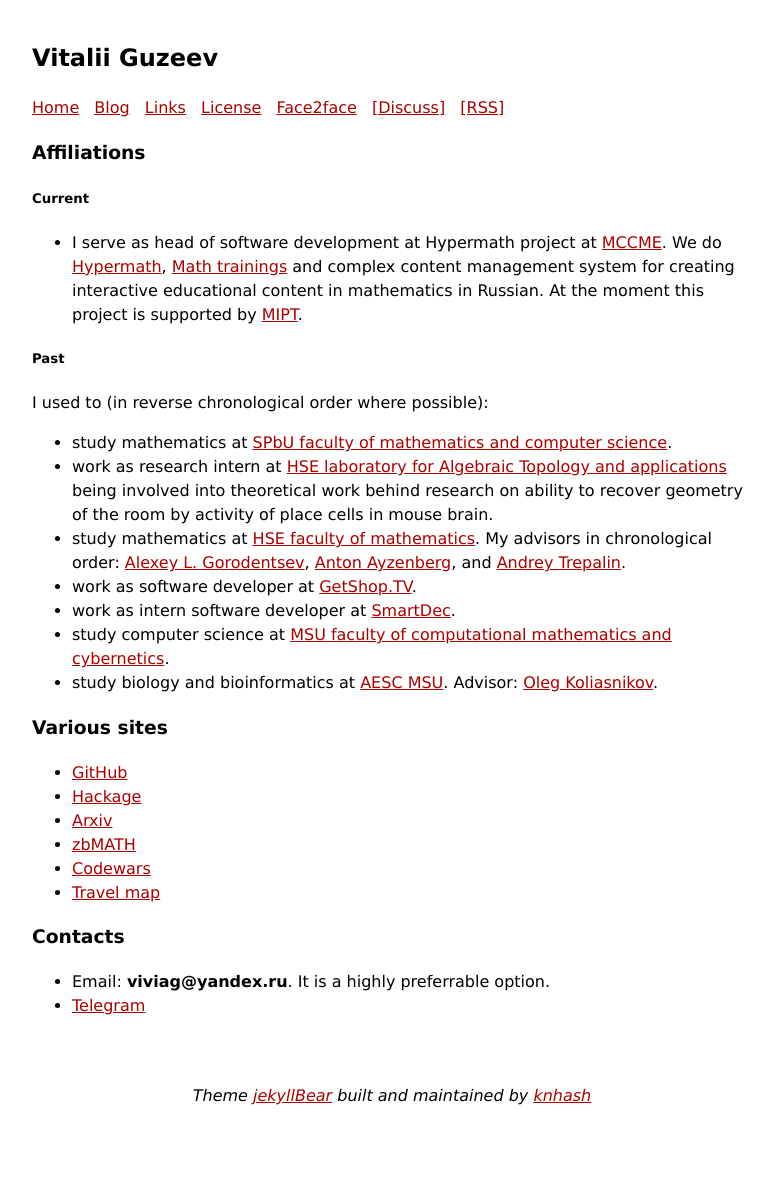
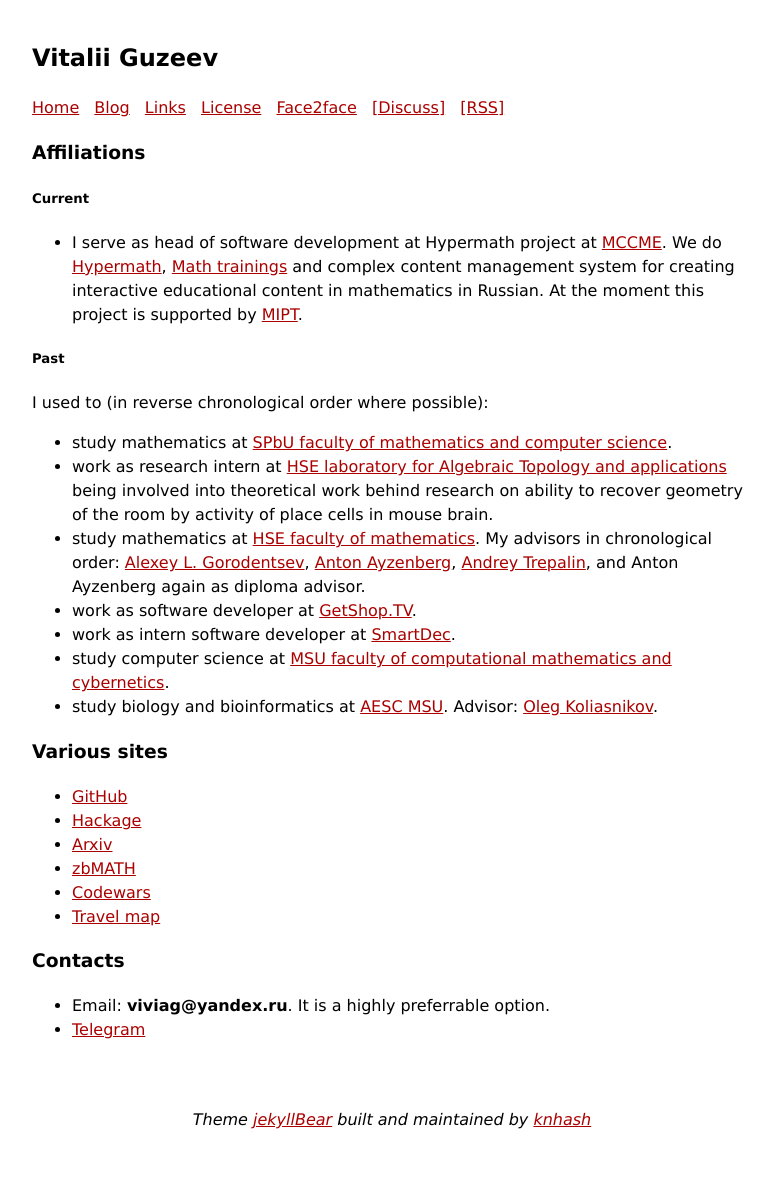
Before and after one commit to viviag/viviag.io, a Jekyll site: the page built from links.md, in a window 1280 px wide. Shown: the whole page, without its empty margins (248-1021 px from the left). Built offline with Jekyll 4.4.1, drawn with Linux system fonts in a browser that asks for light colours; before the commit the page ends 1178 px from its top, so only the background shows below that.

Commit message:
Update link to the Andrey Trepalin's homepage, fix order of advisors

```diff
--- a/links.md
+++ b/links.md
@@ -26,8 +26,8 @@ I used to (in reverse chronological order where possible):
 -   study mathematics at [HSE faculty of
     mathematics](https://math.hse.ru/en/). My advisors in chronological
     order: [Alexey L. Gorodentsev](http://82.204.189.191/), [Anton
-    Ayzenberg](https://www.ayzenberg.xyz/), and [Andrey
-    Trepalin](https://www.hse.ru/en/org/persons/26335668).
+    Ayzenberg](https://www.ayzenberg.xyz/), [Andrey
+    Trepalin](https://zbmath.org/authors/?q=au%3A%22andrey%20trepalin%22%20%7C%20au%3A%22trepalin%2C%20andrey%22%20%7C%20au%3A%22trepalin%2C%20a%2A%20s%2A%22), and Anton Ayzenberg again as diploma advisor.
 -   work as software developer at [GetShop.TV](http://getshop.tv/).
 -   work as intern software developer at
     [SmartDec](https://smartdec.net/).
```
Also changed, not shown: 2 other files.
